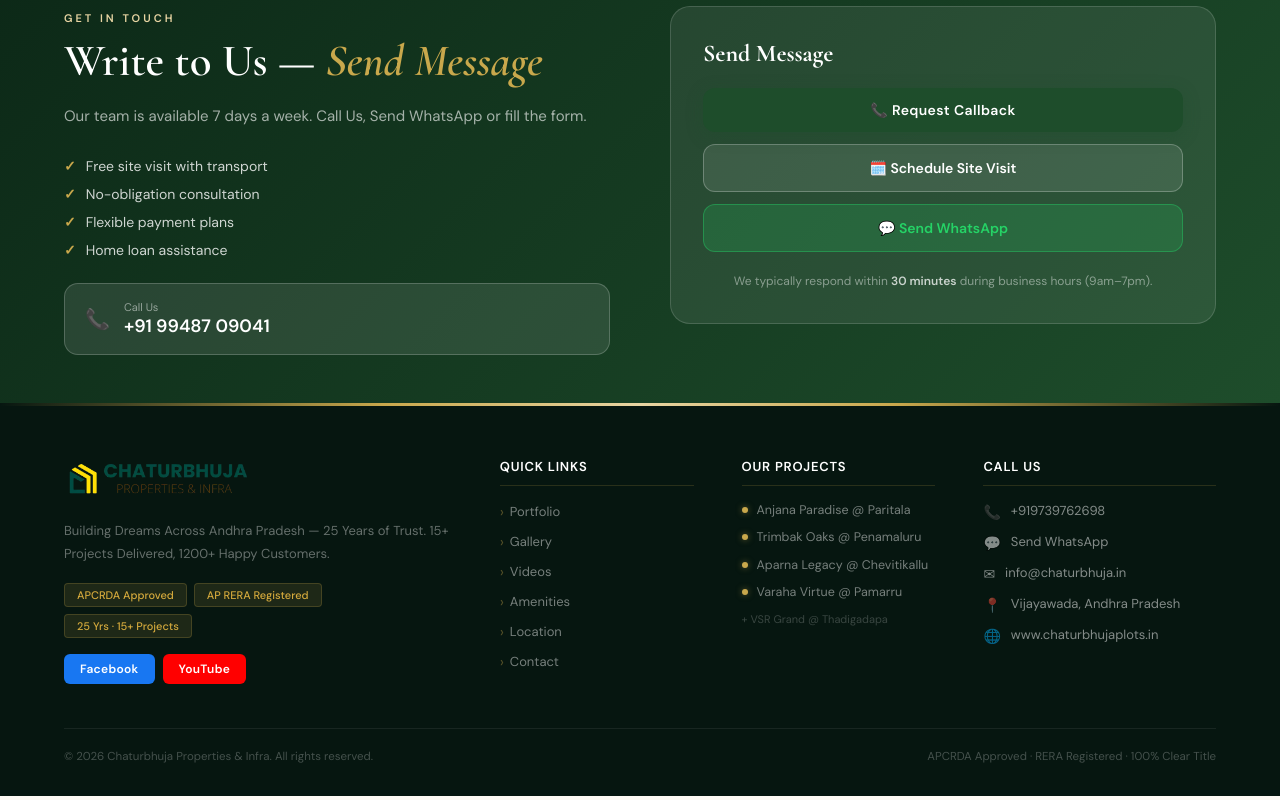
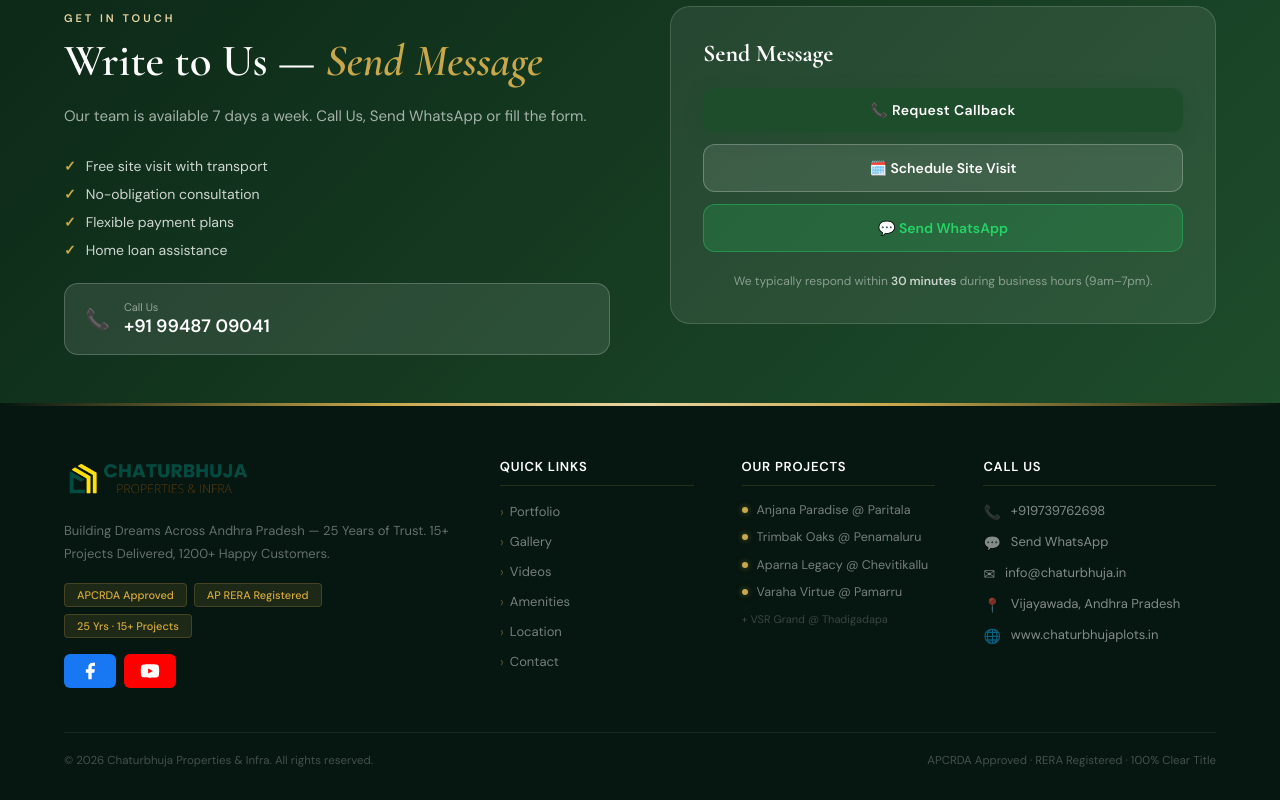
Before and after one commit to sushmano-digivista/Chaturbhujaplots-SalesTool-FE-Customer, a React (Vite) app: page / in a window 1280 px wide. Shown: the part 6079-6879 px from the top of the page. Built offline with nearby package versions, Linux system fonts and the light colour scheme; no server answers.

Commit message:
feat: replace social text buttons with SVG icons in footer

```diff
--- a/src/components/layout/Footer.jsx
+++ b/src/components/layout/Footer.jsx
@@ -86,7 +86,24 @@
                   style={{ background: s.color }}
                   title={s.label}
                 >
-                  {s.label}
+                  {s.icon === 'f' && (
+                    <svg width='20' height='20' viewBox='0 0 24 24' fill='white'>
+                      <path d='M18 2h-3a5 5 0 0 0-5 5v3H7v4h3v8h4v-8h3l1-4h-4V7a1 1 0 0 1 1-1h3z'/>
+                    </svg>
+                  )}
+                  {s.icon === 'yt' && (
+                    <svg width='20' height='20' viewBox='0 0 24 24' fill='white'>
+                      <path d='M22.54 6.42a2.78 2.78 0 0 0-1.95-1.96C18.88 4 12 4 12 4s-6.88 0-8.59.46A2.78 2.78 0 0 0 1.46 6.42 29 29 0 0 0 1 12a29 29 0 0 0 .46 5.58 2.78 2.78 0 0 0 1.95 1.96C5.12 20 12 20 12 20s6.88 0 8.59-.46a2.78 2.78 0 0 0 1.95-1.96A29 29 0 0 0 23 12a29 29 0 0 0-.46-5.58z'/>
+                      <polygon fill='red' points='9.75 15.02 15.5 12 9.75 8.98 9.75 15.02'/>
+                    </svg>
+                  )}
+                  {s.icon === 'in' && (
+                    <svg width='20' height='20' viewBox='0 0 24 24' fill='none' stroke='white' strokeWidth='2' strokeLinecap='round' strokeLinejoin='round'>
+                      <rect x='2' y='2' width='20' height='20' rx='5' ry='5'/>
+                      <path d='M16 11.37A4 4 0 1 1 12.63 8 4 4 0 0 1 16 11.37z'/>
+                      <line x1='17.5' y1='6.5' x2='17.51' y2='6.5'/>
+                    </svg>
+                  )}
                 </a>
               ))}
             </div>
```
